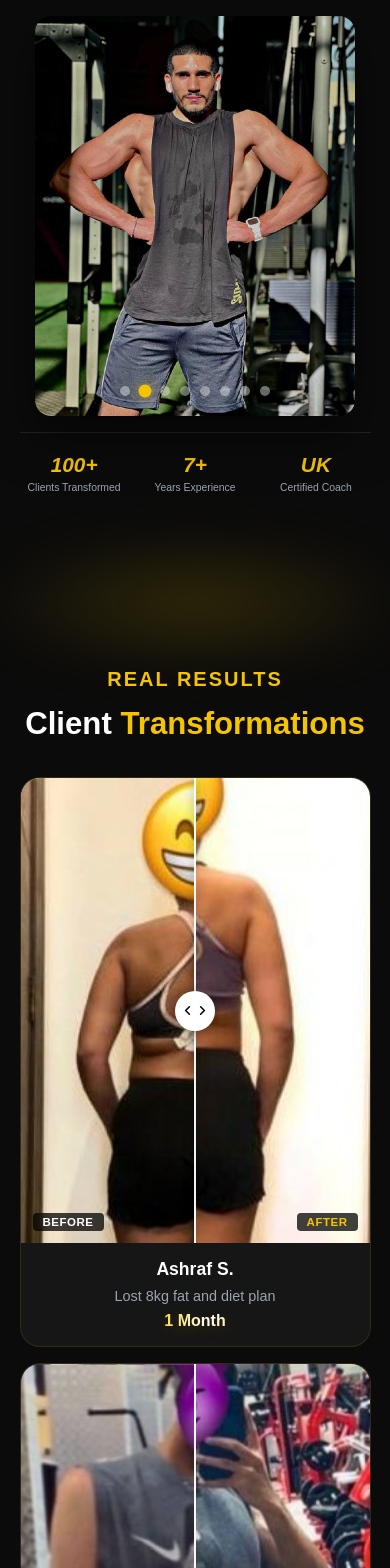
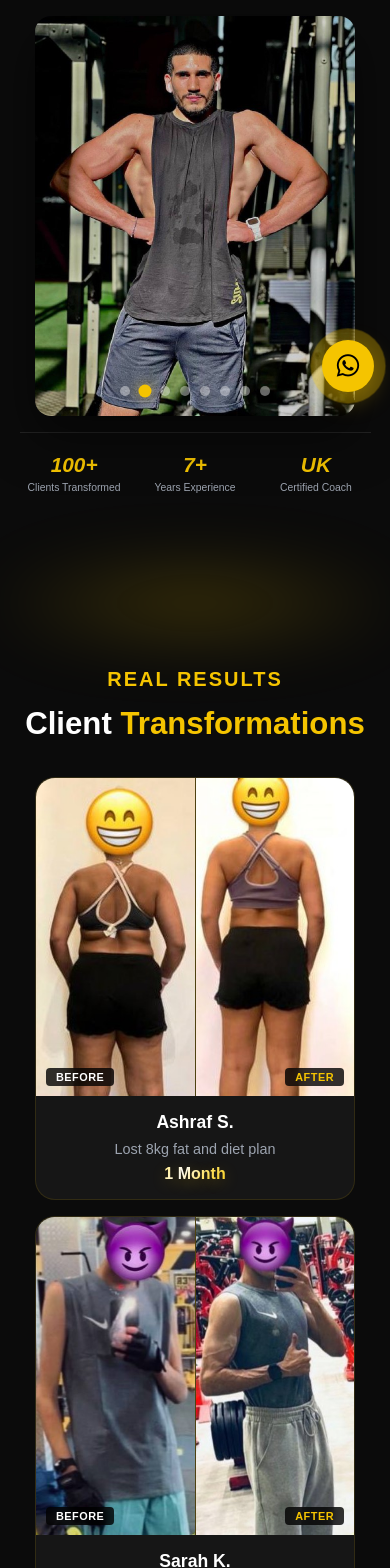
Before and after one commit to AbdallahMHamad/Gym-Portfolio, a React (Vite) app: page / in a window 390 px wide. Shown: the part 432-2000 px from the top of the page. Built offline with nearby package versions, Linux system fonts and the light colour scheme.

Commit message:
design edits

```diff
--- a/src/App.jsx
+++ b/src/App.jsx
@@ -5,12 +5,13 @@ import Sponsers from "./components/Sponsers";
 import Contact from "./components/Contact";
 import Footer from "./components/Footer";
 import ScrollReveal from "./components/ScrollReveal";
+import WhatsAppButton from "./components/whatsappbutton";
 import "./index.css";
-
 function App() {
   return (
     <>
       <Navbar />
+<WhatsAppButton />
 
       <main className="content">
 
@@ -35,7 +36,6 @@ function App() {
         </ScrollReveal>
 
       </main>
-
       {/* Footer fades in last — subtle, no movement needed */}
       <ScrollReveal direction="up" distance="sm">
         <Footer />
--- a/src/components/Transformations.css
+++ b/src/components/Transformations.css
@@ -15,6 +15,7 @@
     margin: 0 auto;
 }
 
+/* ── Header ── */
 .trans-header {
     text-align: center;
     margin-bottom: 60px;
@@ -48,16 +49,16 @@
     border-radius: 20px;
     overflow: hidden;
     border: 1px solid #252525;
-    transition: border-color 0.3s ease, box-shadow 0.3s ease, transform 0.3s ease;
     display: flex;
     flex-direction: column;
+    transition: border-color 0.3s ease, box-shadow 0.3s ease, transform 0.3s ease;
 }
 
 @media (hover: hover) {
     .trans-card:hover {
-        transform: translateY(-5px);
-        border-color: rgba(245, 196, 0, 0.4);
-        box-shadow: 0 15px 30px rgba(0, 0, 0, 0.4);
+        transform: translateY(-6px);
+        border-color: rgba(245, 196, 0, 0.45);
+        box-shadow: 0 16px 32px rgba(0, 0, 0, 0.4);
     }
 }
 
@@ -74,117 +75,75 @@
 }
 
 /* =========================================
-   Slider Container
+   Images Box
+   — aspect-ratio on the BOX, not the images
+   — both images are equal halves of the box
    ========================================= */
-.trans-slider-container {
+.trans-images-box {
+    display: flex;
+    width: 100%;
+    /* 4:3 ratio — wide enough to show both bodies side by side */
+    aspect-ratio: 4 / 3;
+    overflow: hidden;
     position: relative;
-    width: 100%;
-    aspect-ratio: 3 / 4;
-    background: #111;
-    overflow: hidden;
-    user-select: none;
-    touch-action: none;
+    flex-shrink: 0;
 }
 
-/* ── Both images: same size, same position ── */
-.slider-img {
-    position: absolute;
-    top: 0;
-    left: 0;
+/* Each half takes exactly 50% */
+.trans-img-wrapper {
+    flex: 1;
+    position: relative;
+    overflow: hidden;
+    min-width: 0;
+    /* prevents flex blowout */
+}
+
+/* Subtle gold separator between before/after */
+.trans-img-wrapper:first-child {
+    border-right: 1px solid rgba(245, 196, 0, 0.25);
+}
+
+/* Image fills its half perfectly — no gaps, no overflow */
+.trans-img-wrapper img {
     width: 100%;
     height: 100%;
     object-fit: cover;
-    object-position: center 15%;
-    pointer-events: none;
-    -webkit-user-drag: none;
+    object-position: center top;
+    /* keep faces/bodies in frame */
+    display: block;
+    transition: transform 0.5s ease;
 }
 
-/* After image — behind */
-.slider-img--after {
-    z-index: 1;
-}
-
-/* Before image — on top, clipped via inline clipPath */
-.slider-img--before {
-    z-index: 2;
-}
-
-/* ── Hidden range (desktop fallback) ── */
-.slider-input {
-    position: absolute;
-    top: 0;
-    left: 0;
-    width: 100%;
-    height: 100%;
-    opacity: 0;
-    cursor: ew-resize;
-    z-index: 10;
-    -webkit-appearance: none;
-    margin: 0;
-}
-
-/* ── Divider line ── */
-.slider-line {
-    position: absolute;
-    top: 0;
-    bottom: 0;
-    width: 2px;
-    background: rgba(255, 255, 255, 0.95);
-    z-index: 8;
-    pointer-events: none;
-    transform: translateX(-50%);
-    box-shadow: 0 0 10px rgba(0, 0, 0, 0.6);
-}
-
-/* ── Handle ── */
-.slider-handle {
-    position: absolute;
-    top: 50%;
-    left: 50%;
-    transform: translate(-50%, -50%);
-    width: 40px;
-    height: 40px;
-    background: #fff;
-    border-radius: 50%;
-    display: flex;
-    align-items: center;
-    justify-content: center;
-    color: #000;
-    box-shadow: 0 2px 14px rgba(0, 0, 0, 0.5);
-}
-
-.slider-handle svg {
-    width: 15px;
-    height: 15px;
-    flex-shrink: 0;
+@media (hover: hover) {
+    .trans-card:hover .trans-img-wrapper img {
+        transform: scale(1.04);
+    }
 }
 
 /* ── Labels ── */
-.slider-label {
+.trans-label {
     position: absolute;
-    bottom: 12px;
-    background: rgba(0, 0, 0, 0.75);
+    bottom: 10px;
+    background: rgba(0, 0, 0, 0.8);
     backdrop-filter: blur(4px);
     color: #fff;
     padding: 3px 10px;
-    font-size: 0.72rem;
+    font-size: 0.68rem;
     border-radius: 4px;
     font-weight: 800;
     text-transform: uppercase;
+    letter-spacing: 0.5px;
+    z-index: 2;
     pointer-events: none;
-    letter-spacing: 0.5px;
-    z-index: 9;
 }
 
 .label-before {
-    left: 12px;
-    z-index: 9;
+    left: 10px;
 }
 
 .label-after {
-    right: 12px;
+    right: 10px;
     color: var(--yellow-main);
-    z-index: 3;
 }
 
 /* =========================================
@@ -214,23 +173,23 @@
     line-height: 1.4;
 }
 
-/* Duration — gold shimmer text */
+/* Duration — gold shimmer, matches site theme */
 .trans-duration {
-    display: inline-block;
+    display: inline;
     font-weight: 800;
     font-size: 1rem;
     background: linear-gradient(120deg,
-            var(--yellow-main) 0%,
-            #ffe77a 25%,
+            #f5c400 0%,
+            #ffe566 30%,
             #ffffff 50%,
-            #ffe77a 75%,
-            var(--yellow-main) 100%);
+            #ffe566 70%,
+            #f5c400 100%);
     background-size: 200% auto;
     -webkit-background-clip: text;
     background-clip: text;
     color: transparent;
-    text-shadow: 0 4px 15px rgba(245, 196, 0, 0.2);
-    animation: goldShine 6s linear infinite;
+    text-shadow: 0 4px 15px rgba(245, 196, 0, 0.3);
+    animation: goldShine 5s linear infinite;
     padding: 0;
     border: none;
 }
@@ -259,6 +218,7 @@
         margin-bottom: 35px;
     }
 
+    /* Match About section exactly: 90vw container, image is 90vw max 380px */
     .trans-container {
         width: 90%;
     }
@@ -266,6 +226,14 @@
     .transformations-grid {
         grid-template-columns: 1fr;
         gap: 16px;
+        max-width: 320px;
+        /* same max-width as .image-wrapper in About */
+        margin: 0 auto;
+        /* center it */
+    }
+
+    .trans-images-box {
+        aspect-ratio: 3 / 2;
     }
 
     .trans-info {
@@ -281,4 +249,9 @@
     .trans-header h2 {
         font-size: clamp(1.5rem, 8vw, 2rem);
     }
+
+    .trans-images-box {
+        aspect-ratio: 1 / 1;
+        /* square on small phones — more image, less crop */
+    }
 }
--- a/src/components/Transformations.jsx
+++ b/src/components/Transformations.jsx
@@ -1,135 +1,65 @@
-import React, { useState, useRef, useEffect } from "react";
+import React from "react";
 import { useTranslation } from "react-i18next";
 import "./Transformations.css";
-
-const TransformationCard = ({ item }) => {
-  const { t } = useTranslation();
-  const [sliderPosition, setSliderPosition] = useState(50);
-  const containerRef = useRef(null);
-  const isDragging = useRef(false);
-
-  const calcPosition = (clientX) => {
-    const rect = containerRef.current.getBoundingClientRect();
-    const x = Math.max(0, Math.min(clientX - rect.left, rect.width));
-    return Math.round((x / rect.width) * 100);
-  };
-
-  useEffect(() => {
-    const el = containerRef.current;
-    if (!el) return;
-
-    const onTouchStart = (e) => {
-      isDragging.current = true;
-      setSliderPosition(calcPosition(e.touches[0].clientX));
-    };
-    const onTouchMove = (e) => {
-      if (!isDragging.current) return;
-      e.preventDefault();
-      setSliderPosition(calcPosition(e.touches[0].clientX));
-    };
-    const onTouchEnd = () => { isDragging.current = false; };
-
-    el.addEventListener("touchstart", onTouchStart, { passive: true });
-    el.addEventListener("touchmove",  onTouchMove,  { passive: false });
-    el.addEventListener("touchend",   onTouchEnd,   { passive: true });
-
-    return () => {
-      el.removeEventListener("touchstart", onTouchStart);
-      el.removeEventListener("touchmove",  onTouchMove);
-      el.removeEventListener("touchend",   onTouchEnd);
-    };
-  }, []);
-
-  return (
-    <div className="trans-card">
-      <div
-        className="trans-slider-container"
-        ref={containerRef}
-        onMouseMove={(e) => {
-          if (e.buttons !== 1) return;
-          setSliderPosition(calcPosition(e.clientX));
-        }}
-      >
-        {/* AFTER — z-index 1, always fully visible in background */}
-        <img
-          src={item.afterImg}
-          alt={`After - ${item.name}`}
-          className="slider-img slider-img--after"
-          loading="lazy"
-          draggable={false}
-        />
-
-        {/* BEFORE — z-index 2, clipped from right via clipPath */}
-        <img
-          src={item.beforeImg}
-          alt={`Before - ${item.name}`}
-          className="slider-img slider-img--before"
-          loading="lazy"
-          draggable={false}
-          style={{
-            clipPath: `inset(0 ${100 - sliderPosition}% 0 0)`,
-            WebkitClipPath: `inset(0 ${100 - sliderPosition}% 0 0)`,
-          }}
-        />
-
-        {/* Labels */}
-        <span className="slider-label label-before">{t("trans_before")}</span>
-        <span className="slider-label label-after">{t("trans_after")}</span>
-
-        {/* Desktop range input */}
-        <input
-          type="range" min="0" max="100"
-          value={sliderPosition}
-          onChange={(e) => setSliderPosition(Number(e.target.value))}
-          className="slider-input"
-        />
-
-        {/* Divider + handle */}
-        <div className="slider-line" style={{ left: `${sliderPosition}%` }}>
-          <div className="slider-handle">
-            <svg viewBox="0 0 24 24" fill="none" stroke="currentColor" strokeWidth="2.5" strokeLinecap="round" strokeLinejoin="round">
-              <polyline points="15 18 9 12 15 6" />
-            </svg>
-            <svg viewBox="0 0 24 24" fill="none" stroke="currentColor" strokeWidth="2.5" strokeLinecap="round" strokeLinejoin="round">
-              <polyline points="9 18 15 12 9 6" />
-            </svg>
-          </div>
-        </div>
-      </div>
-
-      <div className="trans-info">
-        <h3>{item.name}</h3>
-        <p>{item.description}</p>
-        <span className="trans-duration">{item.duration}</span>
-      </div>
-    </div>
-  );
-};
 
 const Transformations = () => {
   const { t } = useTranslation();
 
   const transformationsData = [
-    { id: 1, name: "Ashraf S.", duration: `1 ${t("month")}`,   description: t("desc_fat_loss"),         beforeImg: "/images_resources/Transformations/12b.jpg",  afterImg: "/images_resources/Transformations/12a.jpg"  },
-    { id: 2, name: "Sarah K.", duration: `1 ${t("month")}`,   description: t("desc_muscle_growth"),    beforeImg: "/images_resources/Transformations/10b.jpg",  afterImg: "/images_resources/Transformations/10a.jpg"  },
-    { id: 3, name: "Mike D.",  duration: `11 ${t("months")}`, description: t("desc_fat_loss_journey"), beforeImg: "/images_resources/Transformations/4b.jpg",   afterImg: "/images_resources/Transformations/4a.jpg"   },
-    { id: 4, name: "Omar Y.",  duration: `6 ${t("months")}`,  description: t("desc_clean_bulk"),       beforeImg: "/images_resources/Transformations/2b.jpg",   afterImg: "/images_resources/Transformations/2a.jpg"   },
-    { id: 5, name: "Omar Y.",  duration: `6 ${t("months")}`,  description: t("desc_clean_bulk"),       beforeImg: "/images_resources/Transformations/11b.jpg",  afterImg: "/images_resources/Transformations/11a.jpg"  },
-    { id: 6, name: "Omar Y.",  duration: `6 ${t("months")}`,  description: t("desc_clean_bulk"),       beforeImg: "/images_resources/Transformations/ashb.jpg", afterImg: "/images_resources/Transformations/asha.jpg" },
+    { id: 1, name: "Ashraf S.", duration: `1 ${t('month')}`,   description: t('desc_fat_loss'),         beforeImg: "/images_resources/Transformations/12b.jpg",  afterImg: "/images_resources/Transformations/12a.jpg"  },
+    { id: 2, name: "Sarah K.", duration: `1 ${t('month')}`,   description: t('desc_muscle_growth'),    beforeImg: "/images_resources/Transformations/10b.jpg",  afterImg: "/images_resources/Transformations/10a.jpg"  },
+    { id: 3, name: "Mike D.",  duration: `11 ${t('months')}`, description: t('desc_fat_loss_journey'), beforeImg: "/images_resources/Transformations/4b.jpg",   afterImg: "/images_resources/Transformations/4a.jpg"   },
+    { id: 4, name: "Omar Y.",  duration: `6 ${t('months')}`,  description: t('desc_clean_bulk'),       beforeImg: "/images_resources/Transformations/2b.jpg",   afterImg: "/images_resources/Transformations/2a.jpg"   },
+    { id: 5, name: "Omar Y.",  duration: `6 ${t('months')}`,  description: t('desc_clean_bulk'),       beforeImg: "/images_resources/Transformations/11b.jpg",  afterImg: "/images_resources/Transformations/11a.jpg"  },
+    { id: 6, name: "Omar Y.",  duration: `6 ${t('months')}`,  description: t('desc_clean_bulk'),       beforeImg: "/images_resources/Transformations/ashb.jpg", afterImg: "/images_resources/Transformations/asha.jpg" },
   ];
 
   return (
     <section id="transformations" className="transformations-section">
       <div className="trans-container">
+
         <div className="trans-header">
-          <span className="subtitle">{t("trans_subtitle")}</span>
-          <h2>{t("trans_title")} <span className="trans-highlight">{t("trans_highlight")}</span></h2>
+          <span className="subtitle">{t('trans_subtitle')}</span>
+          <h2>{t('trans_title')} <span className="trans-highlight">{t('trans_highlight')}</span></h2>
         </div>
+
         <div className="transformations-grid">
           {transformationsData.map((item) => (
-            <TransformationCard key={item.id} item={item} />
+            <div key={item.id} className="trans-card">
+
+              {/* Images box — fixed aspect ratio, both images equal */}
+              <div className="trans-images-box">
+                <div className="trans-img-wrapper">
+                  <img
+                    src={item.beforeImg}
+                    alt={`Before - ${item.name}`}
+                    loading="lazy"
+                    onError={(e) => e.target.src = 'https://via.placeholder.com/400x500/111/fff?text=Before'}
+                  />
+                  <span className="trans-label label-before">{t('trans_before')}</span>
+                </div>
+
+                <div className="trans-img-wrapper">
+                  <img
+                    src={item.afterImg}
+                    alt={`After - ${item.name}`}
+                    loading="lazy"
+                    onError={(e) => e.target.src = 'https://via.placeholder.com/400x500/f5c400/000?text=After'}
+                  />
+                  <span className="trans-label label-after">{t('trans_after')}</span>
+                </div>
+              </div>
+
+              <div className="trans-info">
+                <h3>{item.name}</h3>
+                <p>{item.description}</p>
+                <span className="trans-duration">{item.duration}</span>
+              </div>
+
+            </div>
           ))}
         </div>
+
       </div>
     </section>
   );
--- /dev/null
+++ b/src/components/WhatsAppButton.css
@@ -0,0 +1,193 @@
+/* =========================================
+   WhatsApp Floating Button
+   ========================================= */
+.whatsapp-float {
+    position: fixed;
+    bottom: 30px;
+    right: 30px;
+    z-index: 9999;
+    display: flex;
+    flex-direction: column;
+    align-items: flex-end;
+    gap: 10px;
+}
+
+/* ── Options menu (shown when expanded) ── */
+.whatsapp-options {
+    display: flex;
+    flex-direction: column;
+    gap: 10px;
+    align-items: flex-end;
+
+    /* Hidden by default */
+    opacity: 0;
+    pointer-events: none;
+    transform: translateY(10px);
+    transition: opacity 0.25s ease, transform 0.25s ease;
+}
+
+.whatsapp-float.open .whatsapp-options {
+    opacity: 1;
+    pointer-events: all;
+    transform: translateY(0);
+}
+
+/* ── Individual option card ── */
+.whatsapp-option {
+    display: flex;
+    align-items: center;
+    gap: 10px;
+    background: #1a1a1a;
+    border: 1px solid rgba(245, 196, 0, 0.25);
+    border-radius: 50px;
+    padding: 10px 18px 10px 14px;
+    text-decoration: none;
+    transition: all 0.2s ease;
+    box-shadow: 0 4px 15px rgba(0, 0, 0, 0.4);
+    white-space: nowrap;
+}
+
+.whatsapp-option:hover {
+    background: var(--yellow-main);
+    border-color: var(--yellow-main);
+    transform: translateX(-4px);
+}
+
+.whatsapp-option:hover .option-icon {
+    background: white;
+    color: var(--yellow-main);
+}
+
+.whatsapp-option:hover .option-text {
+    color: #000;
+}
+
+.option-icon {
+    width: 34px;
+    height: 34px;
+    background: var(--yellow-main);
+    border-radius: 50%;
+    display: flex;
+    align-items: center;
+    justify-content: center;
+    color: #000;
+    font-size: 1rem;
+    flex-shrink: 0;
+    transition: all 0.2s ease;
+}
+
+.option-text {
+    display: flex;
+    flex-direction: column;
+    gap: 1px;
+}
+
+.option-label {
+    color: white;
+    font-weight: 800;
+    font-size: 0.85rem;
+}
+
+.option-sublabel {
+    color: rgba(255, 255, 255, 0.5);
+    font-size: 0.7rem;
+    font-weight: 500;
+}
+
+/* ── Main trigger button ── */
+.whatsapp-trigger {
+    position: relative;
+    width: 56px;
+    height: 56px;
+    background: var(--yellow-main);
+    border-radius: 50%;
+    display: flex;
+    align-items: center;
+    justify-content: center;
+    color: #000;
+    font-size: 1.8rem;
+    box-shadow: 0 8px 25px rgba(245, 196, 0, 0.35);
+    cursor: pointer;
+    transition: transform 0.3s ease, background 0.3s ease;
+    border: none;
+    outline: none;
+    flex-shrink: 0;
+}
+
+.whatsapp-float.open .whatsapp-trigger {
+    background: #c49a00;
+    transform: rotate(45deg);
+}
+
+/* Pulse ring */
+.pulse-effect {
+    position: absolute;
+    width: 100%;
+    height: 100%;
+    border-radius: 50%;
+    background: var(--yellow-main);
+    animation: pulse-ring 2s infinite;
+    z-index: -1;
+}
+
+.whatsapp-float.open .pulse-effect {
+    animation: none;
+}
+
+@keyframes pulse-ring {
+    0% {
+        transform: scale(0.9);
+        opacity: 1;
+    }
+
+    100% {
+        transform: scale(1.7);
+        opacity: 0;
+    }
+}
+
+/* ── Close hint label ── */
+.whatsapp-trigger-label {
+    position: absolute;
+    right: 66px;
+    background: #1a1a1a;
+    color: white;
+    font-size: 0.78rem;
+    font-weight: 700;
+    padding: 5px 12px;
+    border-radius: 20px;
+    white-space: nowrap;
+    border: 1px solid rgba(255, 255, 255, 0.1);
+    opacity: 0;
+    pointer-events: none;
+    transition: opacity 0.2s ease;
+}
+
+/* Show label only when closed */
+.whatsapp-float:not(.open) .whatsapp-trigger:hover .whatsapp-trigger-label {
+    opacity: 1;
+}
+
+/* =========================================
+   Mobile
+   ========================================= */
+@media (max-width: 600px) {
+    .whatsapp-float {
+        bottom: 20px;
+        right: 16px;
+    }
+
+    .whatsapp-trigger {
+        width: 52px;
+        height: 52px;
+        font-size: 1.6rem;
+    }
+
+    .option-sublabel {
+        display: none;
+    }
+
+    .whatsapp-option {
+        padding: 9px 14px 9px 12px;
+    }
+}
--- /dev/null
+++ b/src/components/whatsappbutton.jsx
@@ -0,0 +1,98 @@
+import React, { useState, useEffect, useRef } from "react";
+import { useTranslation } from "react-i18next";
+import "./WhatsAppButton.css";
+
+const WHATSAPP_NUMBER     = "966581145883";
+const COLLAB_NUMBER       = "966581145883"; // same number, different message
+
+const WhatsAppButton = () => {
+  const { t } = useTranslation();
+  const [open, setOpen] = useState(false);
+  const ref = useRef(null);
+
+  // Close when clicking outside
+  useEffect(() => {
+    const handler = (e) => {
+      if (ref.current && !ref.current.contains(e.target)) {
+        setOpen(false);
+      }
+    };
+    document.addEventListener("mousedown", handler);
+    document.addEventListener("touchstart", handler);
+    return () => {
+      document.removeEventListener("mousedown", handler);
+      document.removeEventListener("touchstart", handler);
+    };
+  }, []);
+
+  const subscriptionMsg = encodeURIComponent(
+    "مرحباً كوتش سلمان، دخلت من الموقع وأريد الحصول على استشارة مجانية وبدء التحول الخاص بي."
+  );
+
+  const collabMsg = encodeURIComponent(
+    "مرحباً كوتش سلمان، دخلت من الموقع وأريد التحدث معك بخصوص فرصة تعاون."
+  );
+
+  const subscriptionUrl = `https://wa.me/${WHATSAPP_NUMBER}?text=${subscriptionMsg}`;
+  const collabUrl       = `https://wa.me/${COLLAB_NUMBER}?text=${collabMsg}`;
+
+  return (
+    <div className={`whatsapp-float ${open ? "open" : ""}`} ref={ref}>
+
+      {/* ── Expandable options ── */}
+      <div className="whatsapp-options">
+
+        {/* Subscription */}
+        <a
+          href={subscriptionUrl}
+          className="whatsapp-option"
+          target="_blank"
+          rel="noreferrer"
+          onClick={() => setOpen(false)}
+        >
+          <div className="option-icon">
+            <i className="fas fa-dumbbell" />
+          </div>
+          <div className="option-text">
+            <span className="option-label">{t('whatsapp_subscription', 'الاشتراكات')}</span>
+            <span className="option-sublabel">{t('whatsapp_subscription_sub', 'برامج التدريب والتغذية')}</span>
+          </div>
+        </a>
+
+        {/* Collaboration */}
+        <a
+          href={collabUrl}
+          className="whatsapp-option"
+          target="_blank"
+          rel="noreferrer"
+          onClick={() => setOpen(false)}
+        >
+          <div className="option-icon">
+            <i className="fas fa-handshake" />
+          </div>
+          <div className="option-text">
+            <span className="option-label">{t('whatsapp_collab', 'التعاون')}</span>
+            <span className="option-sublabel">{t('whatsapp_collab_sub', 'شراكات وإعلانات')}</span>
+          </div>
+        </a>
+
+      </div>
+
+      {/* ── Main trigger button ── */}
+      <button
+        className="whatsapp-trigger"
+        onClick={() => setOpen((prev) => !prev)}
+        aria-label="WhatsApp"
+      >
+        <div className="pulse-effect" />
+        <i className={`fab ${open ? "fa-times" : "fa-whatsapp"}`} />
+        <span className="whatsapp-trigger-label">
+          {t('whatsapp_cta', 'تواصل معنا')}
+        </span>
+      </button>
+
+    </div>
+  );
+};
+
+export default WhatsAppButton;
```
Also changed, not shown: src/components/Navbar.jsx (+4 -4 lines).
